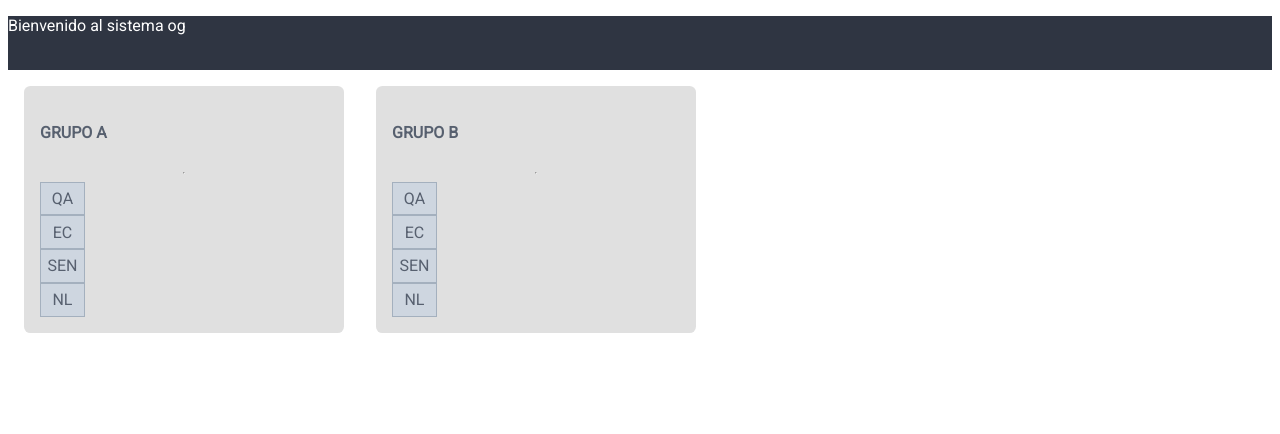
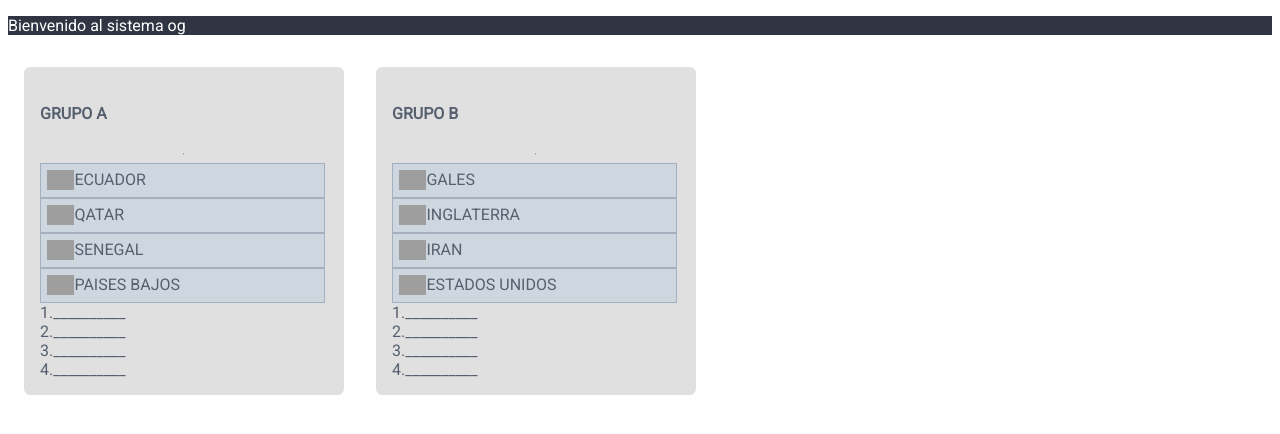
Before and after one commit to oegpyg/cursoedan, a Django app: page / in a window 1280 px wide. Shown: the top 434 px of the page. Run offline with Django 4.2, Linux system fonts and the light colour scheme; a user stored in the database is signed in; data comes from the database, SQL or seed files in the repository; both versions use the stored data as it was after the commit; grey boxes are pictures that could not be loaded.

Commit message:
Clase 24-11 mejoramos la vista

```diff
--- a/fixtures/models.py
+++ b/fixtures/models.py
@@ -8,6 +8,7 @@ class Paises(models.Model):
     id = models.AutoField(primary_key=True)
     nombre = models.CharField(max_length=30)
     codigo = models.CharField(max_length=5)
+    imagen = models.CharField(max_length=100, default='', blank=True)
 
     def __str__(self) -> str:
         return f"{self.nombre} [{self.codigo}]"
--- a/fixtures/views.py
+++ b/fixtures/views.py
@@ -1,8 +1,16 @@
 from django.shortcuts import render
-from .models import FaseGrupos
+from .models import FaseGrupos, FaseGruposPaises
 
 
 def home(request):
-    fasegrupo = FaseGrupos.objects.all()
+    # a traves de las fases de grupo quiero saber que paises estan en ellas
+    fasegrupos = FaseGrupos.objects.all()
+    data = []
+    for i in fasegrupos:
+        row = {'grupo': i.nombre, 'paises': []}
+        for o in i.fasegrupospaises_set.all():
+            row['paises'].append(
+                {'nombre': o.pais.nombre, 'codigo': o.pais.codigo, 'icono': o.pais.imagen})
+        data.append(row)
 
-    return render(request, 'home.html', {'fg': fasegrupo})
+    return render(request, 'home.html', {'fg': data})
--- a/requirements.txt
+++ b/requirements.txt
@@ -1 +1,2 @@
 django
+#mysqlclient
--- a/static/main.css
+++ b/static/main.css
@@ -30,10 +30,14 @@ body {
 .btn {
     display: flex;
     flex-direction: row !important;
-    justify-content: center;
+    justify-content: left;
     background-color: #ced6e0;
     border: 1px solid #a4b0be;
     padding: 0.4em;
     cursor: pointer;
     margin-right: 0.2em;
 }
+
+.paisImagen {
+    width: 10%;
+}
--- a/templates/home.html
+++ b/templates/home.html
@@ -9,18 +9,26 @@
 {%else%}
     <div class="navbar">
     <p>Bienvenido al sistema {{user.username}}</p>
-    <img class="navbarImage" src=""/>
+
+
     </div>
     <div id='container' class='row-wrap'>
         {% for i in fg %}
         <div class="card">
-            <h4>{{i.nombre}}</h4>
+            <h4>{{i.grupo}}</h4>
             <hr>
             <div class="row">
-                <div class="btn">QA</div>
-                <div class="btn">EC</div>
-                <div class="btn">SEN</div>
-                <div class="btn">NL</div>
+                {% for o in i.paises %}
+                    <div class="btn">
+                        <img class="paisImagen" src="{{o.icono}}"/>
+                        {{o.nombre}}</div>
+                {%endfor%}
+            </div>
+            <div>
+                <div>1.__________</div>
+                <div>2.__________</div>
+                <div>3.__________</div>
+                <div>4.__________</div>
             </div>
         </div>
         {%endfor%}
```
Also changed, not shown: proyectoedan/settings.py (+12 -1 lines), db.sqlite3, fixtures/migrations/0004_paises_imagen.py (added).
